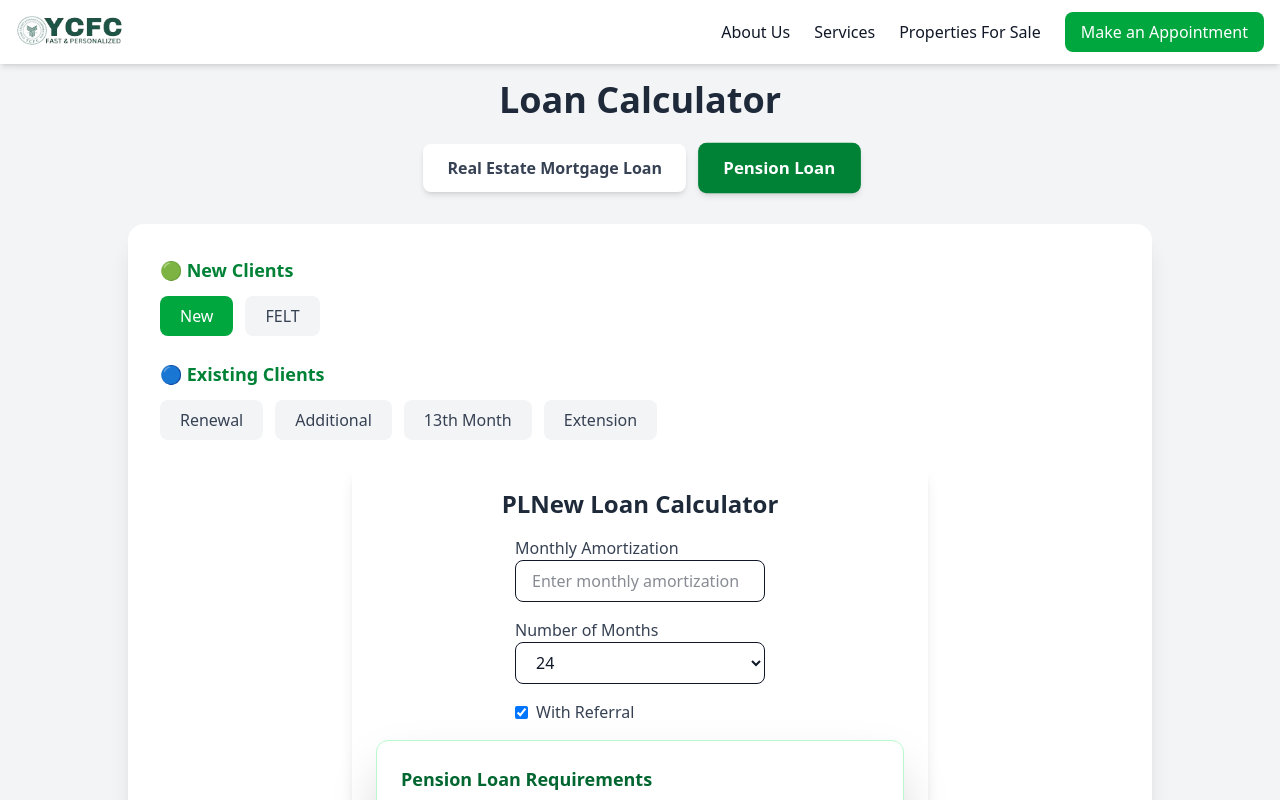
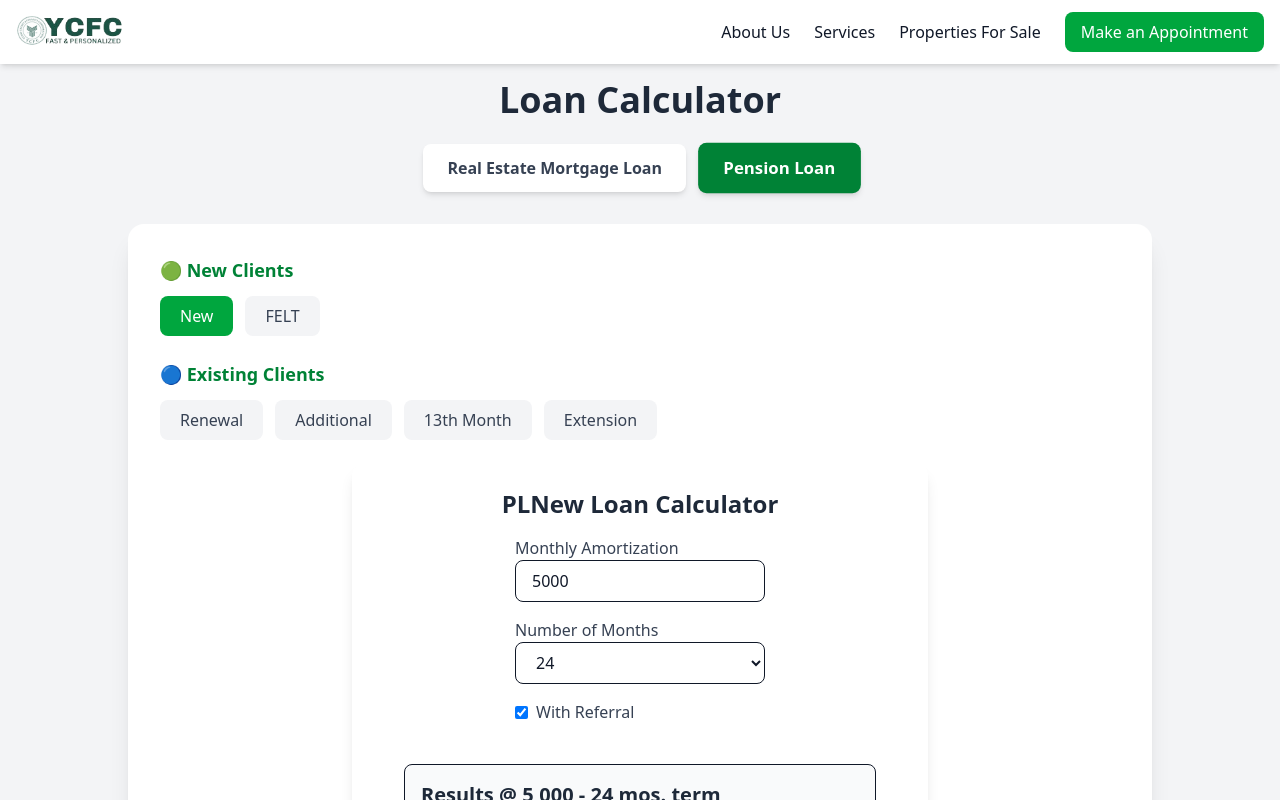
Before and after one commit to bLuEsKy140506/yusayValenciaWebsite, a React (Vite) app: page /calculator in a window 1280 px wide. Both pictures are taken after a click on the button "Pension Loan". Shown: the top 800 px of the page. Built offline with nearby package versions, Linux system fonts and the light colour scheme.

Commit message:
minor changes in loan calculator

```diff
--- a/src/components/Footer.jsx
+++ b/src/components/Footer.jsx
@@ -1,4 +1,4 @@
-import { Phone, Mail, FacebookIcon } from "lucide-react";
+import { Phone, Mail, FacebookIcon, History} from "lucide-react";
 import { HashLink } from "react-router-hash-link";
 import { Link } from "react-router-dom";
 
@@ -16,28 +16,20 @@ const Footer = () => {
           </p>
         </div>
 
-        {/* ☎️ Contact Section */}
+
         {/* ☎️ Contact Section */}
         <div>
-          <h3 className="text-lg font-semibold text-white mb-3">Contact Us</h3>
+          <h3 className="text-lg font-semibold text-white mb-3">Contact Us and Know Us</h3>
           <ul className="space-y-2 text-sm">
             <li>
-              <Phone className="inline w-4 h-4 mr-2 text-green-400" />
-              (088) 828-4163
+
+              <History className="inline w-4 h-4 mr-2 text-green-400" />
+              <Link to="/history" className="hover:text-green-700">
+                History
+              </Link>
             </li>
-            <li>
-              <Phone className="inline w-4 h-4 mr-2 text-green-400" />
-              0926-143-793 / 0917-180-8551
-            </li>
-            <li>
-              <Mail className="inline w-4 h-4 mr-2 text-green-400" />
-              <a
-                href="mailto:valencia@ycfc.com.ph"
-                className="hover:text-green-400 transition"
-              >
-                valencia@ycfc.com.ph
-              </a>
-            </li>
+
+
             <li>
               {/* 💬 Messenger Link */}
               <svg
@@ -56,6 +48,23 @@ const Footer = () => {
               >
                 Message us on Messenger
               </a>
+            </li>
+            <li>
+              <Mail className="inline w-4 h-4 mr-2 text-green-400" />
+              <a
+                href="mailto:valencia@ycfc.com.ph"
+                className="hover:text-green-400 transition"
+              >
+                valencia@ycfc.com.ph
+              </a>
+            </li>
+            <li>
+              <Phone className="inline w-4 h-4 mr-2 text-green-400" />
+              (088) 828-4163
+            </li>
+            <li>
+              <Phone className="inline w-4 h-4 mr-2 text-green-400" />
+              0926-143-793 / 0917-180-8551
             </li>
           </ul>
         </div>
@@ -89,13 +98,10 @@ const Footer = () => {
                 Company Manual
               </a>
             </li>  */}
-            <li>
-              <Link to="/history" className="hover:text-green-700">
-                History
-              </Link>
-            </li>
+
           </ul>
         </div>
+
 
         {/* 📱 Social / Extra */}
         <div>
--- a/src/components/HeroSection.jsx
+++ b/src/components/HeroSection.jsx
@@ -6,7 +6,7 @@ const HeroSection = () => {
     <section
       id="hero"
       className="relative flex flex-col md:flex-row items-center justify-center px-6 md:px-12 lg:px-20 py-20 md:py-24 lg:py-28 min-h-screen bg-cover bg-center overflow-hidden"
-      style={{ backgroundImage: `url('/bg-interior.jpg')` }}
+      style={{ backgroundImage: `url('/bg-interior.webp')` }}
     >
       {/* Light Overlay */}
       <div className="absolute inset-0 bg-white/60"></div>
--- a/src/components/calculatorsComponents/PLFELTCalculator.jsx
+++ b/src/components/calculatorsComponents/PLFELTCalculator.jsx
@@ -1,7 +1,7 @@
 import React, { useState, useEffect } from "react";
 
 export default function PLFELTCalculator() {
-  const [monthly, setMonthly] = useState("");
+  const [monthly, setMonthly] = useState(5000);
   const [months, setMonths] = useState(36);
   const [withReferral, setWithReferral] = useState(true);
   const [result, setResult] = useState(null);
@@ -34,7 +34,7 @@ export default function PLFELTCalculator() {
     const interest = gross * monthsVal * 0.008; // 0.8% per month
     const serviceFee = 400;
     const rfpl = (gross / 1000) * 2.0 * monthsVal;
-    const atmCharges = monthsVal * 15;
+    const atmCharges = monthsVal * 50;
     const itFee = gross <= 100000 ? 50 : 0.0005 * gross;
     const notarial = 200;
 
--- a/src/components/calculatorsComponents/PLFELTCalculatorForClient.jsx
+++ b/src/components/calculatorsComponents/PLFELTCalculatorForClient.jsx
@@ -2,7 +2,7 @@ import React, { useState, useEffect } from "react";
 import PensionBookmark from "../bookmarks/PensionBookmark";
 
 export default function PLFELTCalculatorForClient() {
-  const [monthly, setMonthly] = useState("");
+  const [monthly, setMonthly] = useState(5000);
   const [months, setMonths] = useState(36);
   const [withReferral, setWithReferral] = useState(true);
   const [result, setResult] = useState(null);
--- a/src/components/calculatorsComponents/PLNew.jsx
+++ b/src/components/calculatorsComponents/PLNew.jsx
@@ -6,10 +6,14 @@ import jsPDF from "jspdf";
 
 
 export default function PLNewCalculator() {
-  const [monthly, setMonthly] = useState("");
+  const [monthly, setMonthly] = useState(5000);
   const [months, setMonths] = useState(24);
   const [withReferral, setWithReferral] = useState(true);
   const [result, setResult] = useState(null);
+  const [showComparison, setShowComparison] = useState(false);
+const [showTable, setShowTable] = useState(false);
+
+
     const handleNumericInput = (e, setter) => {
     const value = e.target.value;
     if (/^\d*$/.test(value)) {
@@ -370,7 +374,17 @@ const handleGeneratePDF = async () => {
 >
   Generate PDF
 </button>
-{result && (
+
+<button
+  onClick={() => setShowComparison(prev => !prev)}
+  className="no-print mb-2 px-4 py-2 bg-purple-600 text-white rounded-lg"
+>
+  {showComparison ? "Hide REM to PL Comparison" : "Show REM to PL Comparison"}
+</button>
+
+
+
+{result && showComparison && (
   <PensionVsREMComparison
     pensionResult={{
       gross: result.gross,
@@ -382,7 +396,14 @@ const handleGeneratePDF = async () => {
   />
 )}
 
-{monthly && (
+<button
+  onClick={() => setShowTable(prev => !prev)}
+  className="no-print mb-4 px-4 py-2 bg-orange-600 text-white rounded-lg"
+>
+  {showTable ? "Hide PL Division Table" : "Show PL Division Table"}
+</button>
+
+{monthly && showTable && (
   <PLComparisonTable monthly={monthly} />
 )}
 
--- a/src/components/calculatorsComponents/PLNewForClient.jsx
+++ b/src/components/calculatorsComponents/PLNewForClient.jsx
@@ -1,7 +1,7 @@
 import React, { useState, useEffect } from "react";
 
 export default function PLNewCalculatorForClient() {
-  const [monthly, setMonthly] = useState("");
+  const [monthly, setMonthly] = useState(5000);
   const [months, setMonths] = useState(18);
   const [withReferral, setWithReferral] = useState(true);
   const [result, setResult] = useState(null);
--- a/src/components/calculatorsComponents/PLRenewal.jsx
+++ b/src/components/calculatorsComponents/PLRenewal.jsx
@@ -1,7 +1,7 @@
 import React, { useState, useEffect } from "react";
 
 export default function PLRenewalCalculator() {
-  const [monthly, setMonthly] = useState("");
+  const [monthly, setMonthly] = useState(5000);
   const [months, setMonths] = useState(18);
   const [result, setResult] = useState(null);
 
```
Also changed, not shown: public/bg-interior.jpg (deleted), public/bg-interior.webp (added).
